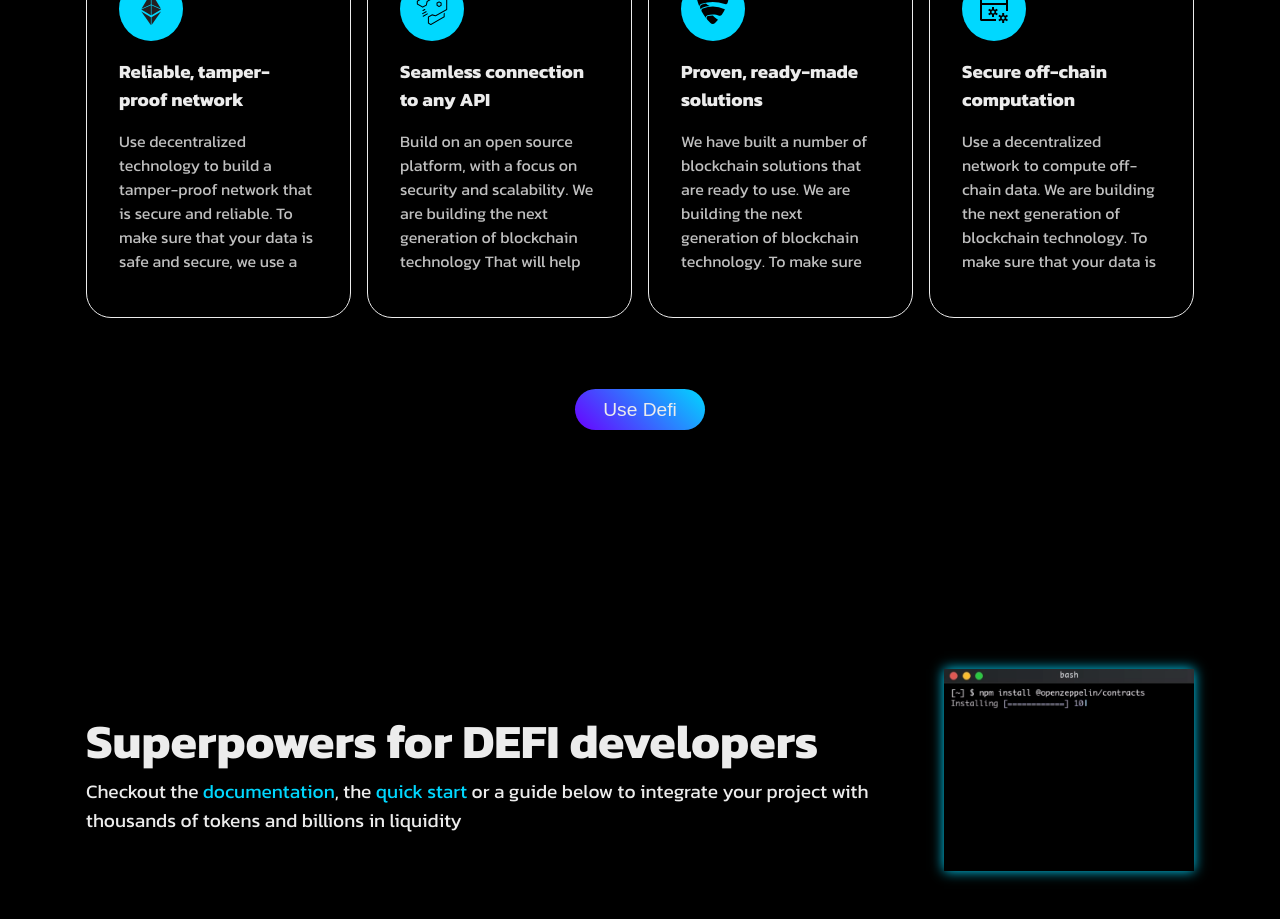
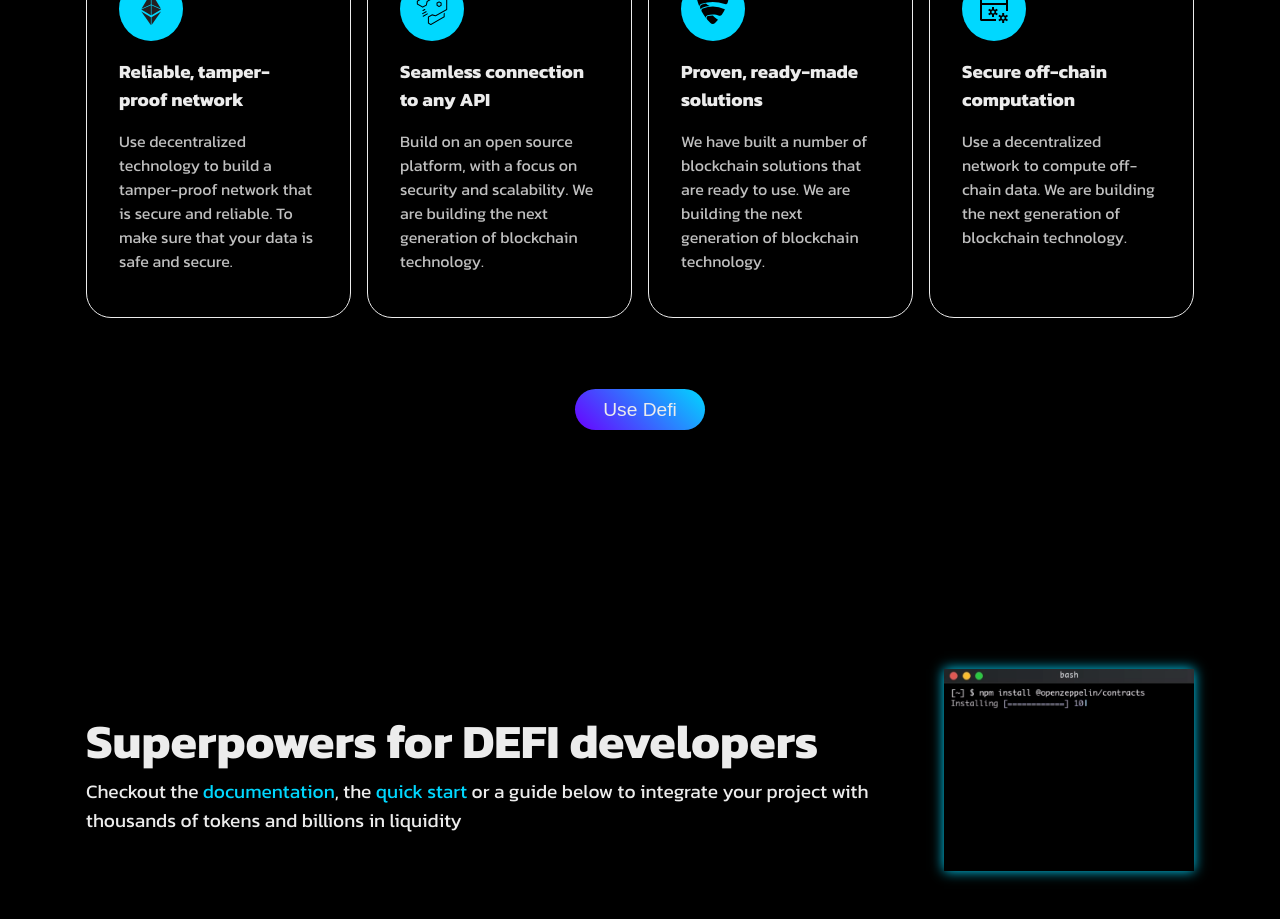
Before and after one commit to mena0018/Trading-Website, a React (Create React App) app: page / in a window 1280 px wide. Shown: the part 1140-2059 px from the top of the page. Built offline with nearby package versions, Linux system fonts and the light colour scheme.

Commit message:
Diminution of the sentence length

```diff
--- a/src/data/about.ts
+++ b/src/data/about.ts
@@ -10,21 +10,21 @@ export const data: AboutCardType[] = [
   {
     icon: BlockChain,
     heading: 'Reliable, tamper-proof network',
-    text: 'Use decentralized technology to build a tamper-proof network that is secure and reliable. To make sure that your data is safe and secure, we use a blockchain that is built on top of a tamper-proof network.',
+    text: 'Use decentralized technology to build a tamper-proof network that is secure and reliable. To make sure that your data is safe and secure.',
   },
   {
     icon: Strapi ,
     heading: 'Seamless connection to any API',
-    text: 'Build on an open source platform, with a focus on security and scalability. We are building the next generation of blockchain technology That will help you build a tamper-proof network.',
+    text: 'Build on an open source platform, with a focus on security and scalability. We are building the next generation of blockchain technology.',
   },
   {
     icon: Secure ,
     heading: 'Proven, ready-made solutions',
-    text: 'We have built a number of blockchain solutions that are ready to use. We are building the next generation of blockchain technology. To make sure that your data is safe and secure.',
+    text: 'We have built a number of blockchain solutions that are ready to use. We are building the next generation of blockchain technology.',
   },
   {
     icon: ServerProcess ,
     heading: 'Secure off-chain computation',
-    text: 'Use a decentralized network to compute off-chain data. We are building the next generation of blockchain technology. To make sure that your data is safe and secure.',
+    text: 'Use a decentralized network to compute off-chain data. We are building the next generation of blockchain technology.',
   }
 ]
```
